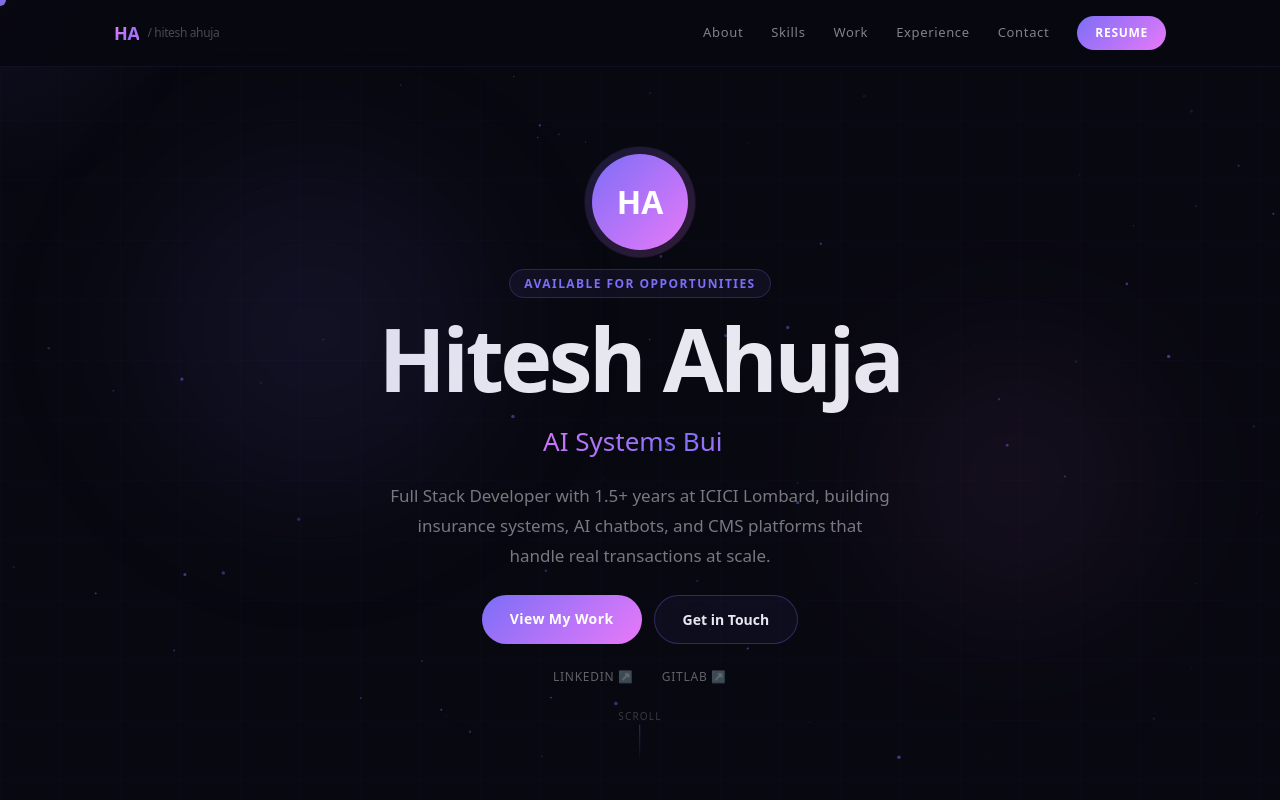
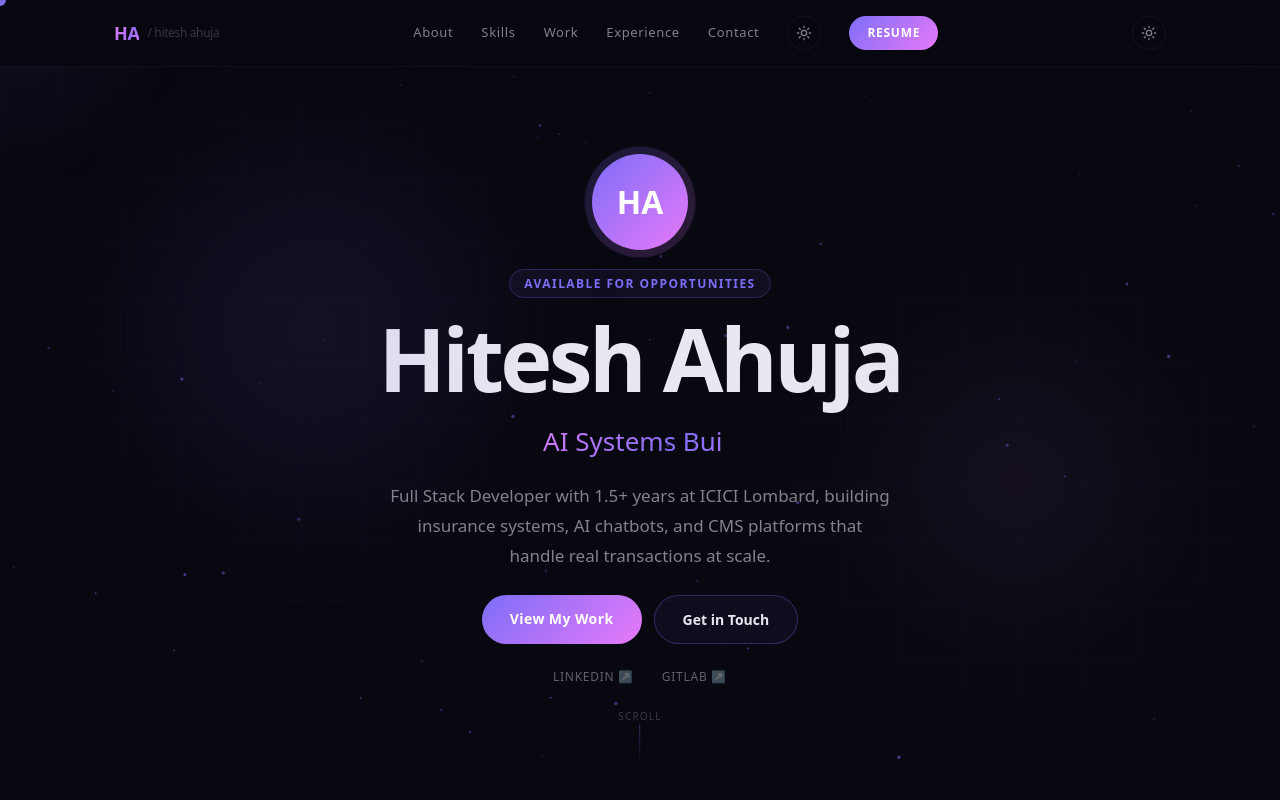
Before and after one commit to HiteshAhuja123/Hitesh_Portfolio_Website, a Next.js app: page / in a window 1280 px wide. Shown: the top 800 px of the page. Built offline with nearby package versions, Linux system fonts and the light colour scheme.

Commit message:
Added theme

```diff
--- a/app/globals.css
+++ b/app/globals.css
@@ -5,16 +5,46 @@
   --font-body: var(--font-dm-sans), sans-serif;
   --accent: #7C6EF7;
   --accent-2: #E879F9;
+
+  /* Light theme */
+  --bg: #f5f4ff;
+  --text: #12121f;
+  --text-soft: rgba(18, 18, 31, 0.7);
+  --text-muted: rgba(18, 18, 31, 0.55);
+  --text-subtle: rgba(18, 18, 31, 0.4);
+  --text-faint: rgba(18, 18, 31, 0.22);
+  --card-bg: rgba(124, 110, 247, 0.05);
+  --card-border: rgba(18, 18, 31, 0.07);
+  --nav-bg: rgba(245, 244, 255, 0.88);
+  --mobile-menu-bg: rgba(245, 244, 255, 0.97);
+  --scrollbar-track: #f5f4ff;
+  --grid-color: rgba(124, 110, 247, 0.04);
+}
+
+.dark {
+  --bg: #080810;
+  --text: #e8e8f0;
+  --text-soft: rgba(232, 232, 240, 0.7);
+  --text-muted: rgba(232, 232, 240, 0.55);
+  --text-subtle: rgba(232, 232, 240, 0.4);
+  --text-faint: rgba(232, 232, 240, 0.22);
+  --card-bg: rgba(255, 255, 255, 0.025);
+  --card-border: rgba(255, 255, 255, 0.05);
+  --nav-bg: rgba(8, 8, 16, 0.85);
+  --mobile-menu-bg: rgba(8, 8, 16, 0.97);
+  --scrollbar-track: #080810;
+  --grid-color: rgba(124, 110, 247, 0.025);
 }
 
 * { box-sizing: border-box; }
 html { scroll-behavior: smooth; }
 
 body {
-  background: #080810;
-  color: #e8e8f0;
+  background: var(--bg);
+  color: var(--text);
   font-family: var(--font-body);
   overflow-x: hidden;
+  transition: background 0.3s ease, color 0.3s ease;
 }
 
 /* Custom cursor — desktop only */
@@ -65,7 +95,7 @@ body::before {
   content: '';
   position: fixed;
   inset: 0;
-  background-image: linear-gradient(rgba(124,110,247,0.025) 1px, transparent 1px), linear-gradient(90deg, rgba(124,110,247,0.025) 1px, transparent 1px);
+  background-image: linear-gradient(var(--grid-color) 1px, transparent 1px), linear-gradient(90deg, var(--grid-color) 1px, transparent 1px);
   background-size: 60px 60px;
   z-index: 0;
   pointer-events: none;
@@ -108,27 +138,28 @@ nav {
   z-index: 100;
   backdrop-filter: blur(20px);
   -webkit-backdrop-filter: blur(20px);
-  background: rgba(8,8,16,0.85);
+  background: var(--nav-bg);
   border-bottom: 1px solid rgba(124,110,247,0.08);
+  transition: background 0.3s ease;
 }
 
 nav a {
   font-family: var(--font-display);
   font-size: 13px; font-weight: 500;
   letter-spacing: 0.05em;
-  color: rgba(232,232,240,0.55);
+  color: var(--text-muted);
   text-decoration: none;
   transition: color 0.2s ease;
   position: relative;
 }
 nav a::after { content: ''; position: absolute; bottom: -2px; left: 0; width: 0; height: 1px; background: var(--accent); transition: width 0.3s ease; }
-nav a:hover { color: #e8e8f0; }
+nav a:hover { color: var(--text); }
 nav a:hover::after { width: 100%; }
 
 /* Cards */
 .card-hover {
   transition: transform 0.3s cubic-bezier(0.16,1,0.3,1), border-color 0.3s ease, box-shadow 0.3s ease;
-  border: 1px solid rgba(255,255,255,0.05);
+  border: 1px solid var(--card-border);
 }
 .card-hover:hover {
   transform: translateY(-4px);
@@ -144,12 +175,12 @@ nav a:hover::after { width: 100%; }
   border-radius: 100px;
   border: 1px solid rgba(124,110,247,0.18);
   background: rgba(124,110,247,0.06);
-  color: rgba(232,232,240,0.75);
+  color: var(--text-soft);
   white-space: nowrap;
   transition: all 0.2s ease;
   cursor: default;
 }
-.skill-pill:hover { border-color: rgba(124,110,247,0.45); background: rgba(124,110,247,0.12); color: #e8e8f0; }
+.skill-pill:hover { border-color: rgba(124,110,247,0.45); background: rgba(124,110,247,0.12); color: var(--text); }
 
 /* Section labels */
 .section-label {
@@ -191,8 +222,22 @@ h1, h2, h3, h4 { font-family: var(--font-display); }
 
 /* Scrollbar */
 ::-webkit-scrollbar { width: 4px; }
-::-webkit-scrollbar-track { background: #080810; }
+::-webkit-scrollbar-track { background: var(--scrollbar-track); }
 ::-webkit-scrollbar-thumb { background: rgba(124,110,247,0.3); border-radius: 2px; }
+
+/* Theme toggle button */
+.theme-toggle {
+  background: none;
+  border: 1px solid var(--card-border);
+  border-radius: 100px;
+  width: 34px; height: 34px;
+  display: flex; align-items: center; justify-content: center;
+  cursor: pointer;
+  color: var(--text-muted);
+  transition: color 0.2s, border-color 0.2s, background 0.2s;
+  flex-shrink: 0;
+}
+.theme-toggle:hover { color: var(--text); border-color: rgba(124,110,247,0.4); background: rgba(124,110,247,0.06); }
 
 /* ===================== RESPONSIVE ===================== */
 
@@ -207,7 +252,7 @@ h1, h2, h3, h4 { font-family: var(--font-display); }
 .nav-mobile-menu span {
   display: block;
   width: 22px; height: 2px;
-  background: rgba(232,232,240,0.7);
+  background: var(--text-soft);
   border-radius: 2px;
   transition: all 0.3s ease;
 }
@@ -222,7 +267,7 @@ h1, h2, h3, h4 { font-family: var(--font-display); }
   .nav-mobile-open {
     position: fixed;
     top: 56px; left: 0; right: 0;
-    background: rgba(8,8,16,0.97);
+    background: var(--mobile-menu-bg);
     border-bottom: 1px solid rgba(124,110,247,0.1);
     padding: 20px 24px;
     display: flex;
@@ -234,7 +279,7 @@ h1, h2, h3, h4 { font-family: var(--font-display); }
   .nav-mobile-open a {
     font-family: var(--font-display);
     font-size: 16px;
-    color: rgba(232,232,240,0.7);
+    color: var(--text-soft);
     text-decoration: none;
   }
 
--- a/app/layout.tsx
+++ b/app/layout.tsx
@@ -2,6 +2,7 @@ import type { Metadata } from "next";
 import "./globals.css";
 import Cursor from "@/components/Cursor";
 import Particles from "@/components/Particles";
+import ThemeProvider from "@/components/ThemeProvider";
 
 export const metadata: Metadata = {
   title: "Hitesh Ahuja — Full Stack Developer",
@@ -10,7 +11,7 @@ export const metadata: Metadata = {
 
 export default function RootLayout({ children }: { children: React.ReactNode }) {
   return (
-    <html lang="en">
+    <html lang="en" suppressHydrationWarning>
       <head>
         <link rel="preconnect" href="https://fonts.googleapis.com" />
         <link rel="preconnect" href="https://fonts.gstatic.com" crossOrigin="anonymous" />
@@ -20,9 +21,11 @@ export default function RootLayout({ children }: { children: React.ReactNode })
         />
       </head>
       <body>
-        <Cursor />
-        <Particles />
-        {children}
+        <ThemeProvider>
+          <Cursor />
+          <Particles />
+          {children}
+        </ThemeProvider>
       </body>
     </html>
   );
--- a/components/Navbar.tsx
+++ b/components/Navbar.tsx
@@ -1,5 +1,6 @@
 "use client";
 import { useState, useEffect } from "react";
+import { useTheme } from "next-themes";
 
 const links = [
   { label: "About", href: "#about" },
@@ -9,31 +10,60 @@ const links = [
   { label: "Contact", href: "#contact" },
 ];
 
+function SunIcon() {
+  return (
+    <svg width="16" height="16" viewBox="0 0 24 24" fill="none" stroke="currentColor" strokeWidth="2" strokeLinecap="round" strokeLinejoin="round">
+      <circle cx="12" cy="12" r="4" />
+      <path d="M12 2v2M12 20v2M4.93 4.93l1.41 1.41M17.66 17.66l1.41 1.41M2 12h2M20 12h2M6.34 17.66l-1.41 1.41M19.07 4.93l-1.41 1.41" />
+    </svg>
+  );
+}
+
+function MoonIcon() {
+  return (
+    <svg width="16" height="16" viewBox="0 0 24 24" fill="none" stroke="currentColor" strokeWidth="2" strokeLinecap="round" strokeLinejoin="round">
+      <path d="M21 12.79A9 9 0 1 1 11.21 3 7 7 0 0 0 21 12.79z" />
+    </svg>
+  );
+}
+
 export default function Navbar() {
   const [scrolled, setScrolled] = useState(false);
   const [menuOpen, setMenuOpen] = useState(false);
+  const [mounted, setMounted] = useState(false);
+  const { theme, setTheme } = useTheme();
 
   useEffect(() => {
+    setMounted(true);
     const onScroll = () => setScrolled(window.scrollY > 40);
     window.addEventListener("scroll", onScroll);
     return () => window.removeEventListener("scroll", onScroll);
   }, []);
 
   const closeMenu = () => setMenuOpen(false);
+  const toggleTheme = () => setTheme(theme === "dark" ? "light" : "dark");
 
   return (
     <>
       <nav style={{ padding: scrolled ? "10px 0" : "16px 0", transition: "padding 0.3s ease" }}>
         <div style={{ maxWidth: 1100, margin: "0 auto", padding: "0 24px", display: "flex", alignItems: "center", justifyContent: "space-between" }}>
           {/* Logo */}
-          <a href="#" style={{ fontFamily: "var(--font-display)", fontWeight: 700, fontSize: 18, color: "#e8e8f0", textDecoration: "none", letterSpacing: "-0.02em", display: "flex", alignItems: "center", gap: 8 }}>
+          <a href="#" style={{ fontFamily: "var(--font-display)", fontWeight: 700, fontSize: 18, color: "var(--text)", textDecoration: "none", letterSpacing: "-0.02em", display: "flex", alignItems: "center", gap: 8 }}>
             <span className="grad-text">HA</span>
-            <span style={{ color: "rgba(232,232,240,0.3)", fontSize: 12, fontWeight: 400 }}>/ hitesh ahuja</span>
+            <span style={{ color: "var(--text-faint)", fontSize: 12, fontWeight: 400 }}>/ hitesh ahuja</span>
           </a>
 
           {/* Desktop links */}
           <div className="nav-desktop-links">
             {links.map(l => <a key={l.href} href={l.href}>{l.label}</a>)}
+
+            {/* Theme toggle */}
+            {mounted && (
+              <button className="theme-toggle" onClick={toggleTheme} aria-label="Toggle theme">
+                {theme === "dark" ? <SunIcon /> : <MoonIcon />}
+              </button>
+            )}
+
             <a
               href="/resume.pdf"
               target="_blank"
@@ -52,17 +82,24 @@ export default function Navbar() {
             </a>
           </div>
 
-          {/* Mobile hamburger */}
+          {/* Mobile: theme toggle + hamburger */}
+          <div style={{ display: "flex", alignItems: "center", gap: 10 }}>
+            {mounted && (
+              <button className="theme-toggle" onClick={toggleTheme} aria-label="Toggle theme" style={{ display: "flex" }}>
+                {theme === "dark" ? <SunIcon /> : <MoonIcon />}
+              </button>
+            )}
             <button
               className="nav-mobile-menu"
               onClick={() => setMenuOpen(!menuOpen)}
               style={{ background: "none", border: "none", padding: 4, cursor: "pointer" }}
               aria-label="Toggle menu"
             >
-            <span style={{ display: "block", width: 22, height: 2, background: menuOpen ? "var(--accent)" : "rgba(232,232,240,0.7)", borderRadius: 2, transition: "all 0.3s", transform: menuOpen ? "rotate(45deg) translateY(7px)" : "none" }} />
-            <span style={{ display: "block", width: 22, height: 2, background: "rgba(232,232,240,0.7)", borderRadius: 2, transition: "all 0.3s", opacity: menuOpen ? 0 : 1 }} />
-            <span style={{ display: "block", width: 22, height: 2, background: menuOpen ? "var(--accent)" : "rgba(232,232,240,0.7)", borderRadius: 2, transition: "all 0.3s", transform: menuOpen ? "rotate(-45deg) translateY(-7px)" : "none" }} />
+              <span style={{ display: "block", width: 22, height: 2, background: menuOpen ? "var(--accent)" : "var(--text-soft)", borderRadius: 2, transition: "all 0.3s", transform: menuOpen ? "rotate(45deg) translateY(7px)" : "none" }} />
+              <span style={{ display: "block", width: 22, height: 2, background: "var(--text-soft)", borderRadius: 2, transition: "all 0.3s", opacity: menuOpen ? 0 : 1 }} />
+              <span style={{ display: "block", width: 22, height: 2, background: menuOpen ? "var(--accent)" : "var(--text-soft)", borderRadius: 2, transition: "all 0.3s", transform: menuOpen ? "rotate(-45deg) translateY(-7px)" : "none" }} />
             </button>
+          </div>
         </div>
       </nav>
 
@@ -70,7 +107,7 @@ export default function Navbar() {
       {menuOpen && (
         <div style={{
           position: "fixed", top: scrolled ? 54 : 66, left: 0, right: 0,
-          background: "rgba(8,8,16,0.97)",
+          background: "var(--mobile-menu-bg)",
           borderBottom: "1px solid rgba(124,110,247,0.12)",
           padding: "20px 24px 28px",
           display: "flex", flexDirection: "column", gap: 20,
@@ -85,9 +122,9 @@ export default function Navbar() {
               onClick={closeMenu}
               style={{
                 fontFamily: "var(--font-display)", fontSize: 17, fontWeight: 500,
-                color: "rgba(232,232,240,0.75)", textDecoration: "none",
+                color: "var(--text-soft)", textDecoration: "none",
                 letterSpacing: "0.02em", padding: "4px 0",
-                borderBottom: "1px solid rgba(255,255,255,0.04)",
+                borderBottom: "1px solid var(--card-border)",
               }}
             >
               {l.label}
--- a/components/Projects.tsx
+++ b/components/Projects.tsx
@@ -51,16 +51,16 @@ export default function Projects() {
       <div className="projects-grid" style={{ display: "grid", gridTemplateColumns: "repeat(auto-fit, minmax(min(100%, 300px), 1fr))", gap: 18 }}>
         {projects.map((p, i) => (
           <div key={p.title} className={`card-hover reveal reveal-delay-${(i % 3) + 1}`}
-            style={{ background: "rgba(255,255,255,0.025)", borderRadius: 18, padding: "24px", display: "flex", flexDirection: "column", gap: 14, position: "relative", overflow: "hidden" }}>
+            style={{ background: "var(--card-bg)", borderRadius: 18, padding: "24px", display: "flex", flexDirection: "column", gap: 14, position: "relative", overflow: "hidden" }}>
             <div style={{ position: "absolute", top: -40, right: -40, width: 110, height: 110, borderRadius: "50%", background: `radial-gradient(circle, ${p.accent}18 0%, transparent 70%)`, pointerEvents: "none" }} />
             <span style={{ fontSize: 10, fontFamily: "var(--font-display)", fontWeight: 600, letterSpacing: "0.1em", textTransform: "uppercase", color: p.accent, border: `1px solid ${p.accent}30`, padding: "4px 10px", borderRadius: 100, background: `${p.accent}08`, alignSelf: "flex-start" }}>
               {p.tag}
             </span>
             <h3 style={{ fontSize: "clamp(16px, 2.5vw, 19px)", fontWeight: 700, letterSpacing: "-0.02em", lineHeight: 1.25, margin: 0 }}>{p.title}</h3>
-            <p style={{ color: "rgba(232,232,240,0.48)", fontSize: 13, lineHeight: 1.65, margin: 0 }}>{p.desc}</p>
+            <p style={{ color: "var(--text-muted)", fontSize: 13, lineHeight: 1.65, margin: 0 }}>{p.desc}</p>
             <ul style={{ margin: 0, padding: 0, listStyle: "none", display: "flex", flexDirection: "column", gap: 5 }}>
               {p.highlights.map(h => (
-                <li key={h} style={{ fontSize: 12, color: "rgba(232,232,240,0.38)", display: "flex", alignItems: "center", gap: 8 }}>
+                <li key={h} style={{ fontSize: 12, color: "var(--text-subtle)", display: "flex", alignItems: "center", gap: 8 }}>
                   <span style={{ width: 4, height: 4, borderRadius: "50%", background: p.accent, flexShrink: 0, opacity: 0.7 }} />
                   {h}
                 </li>
--- a/components/Skills.tsx
+++ b/components/Skills.tsx
@@ -32,7 +32,7 @@ export default function Skills() {
       <div style={{ display: "flex", flexDirection: "column", gap: 32 }}>
         {categories.map((cat, ci) => (
           <div key={cat.label} className={`reveal reveal-delay-${ci + 1}`}>
-            <div style={{ fontSize: 11, fontFamily: "var(--font-display)", fontWeight: 600, letterSpacing: "0.12em", textTransform: "uppercase", color: "rgba(232,232,240,0.3)", marginBottom: 12 }}>
+            <div style={{ fontSize: 11, fontFamily: "var(--font-display)", fontWeight: 600, letterSpacing: "0.12em", textTransform: "uppercase", color: "var(--text-faint)", marginBottom: 12 }}>
               {cat.label}
             </div>
             <div style={{ display: "flex", flexWrap: "wrap", gap: 8 }}>
--- /dev/null
+++ b/components/ThemeProvider.tsx
@@ -0,0 +1,10 @@
+"use client";
+import { ThemeProvider as NextThemesProvider } from "next-themes";
+
+export default function ThemeProvider({ children }: { children: React.ReactNode }) {
+  return (
+    <NextThemesProvider attribute="class" defaultTheme="dark" enableSystem={false}>
+      {children}
+    </NextThemesProvider>
+  );
+}
--- a/package.json
+++ b/package.json
@@ -12,6 +12,7 @@
   "dependencies": {
     "framer-motion": "^12.6.5",
     "next": "^15.3.1",
+    "next-themes": "^0.4.6",
     "react": "^19.1.0",
     "react-dom": "^19.1.0"
   },
```
Also changed, not shown: components/About.tsx (+4 -4 lines), components/Contact.tsx (+6 -6 lines), components/Experience.tsx (+7 -7 lines), components/Hero.tsx (+6 -6 lines), 1 other file (tests, documents, lock files or other folders). Lines whose indentation alone changed are shown as unchanged.
